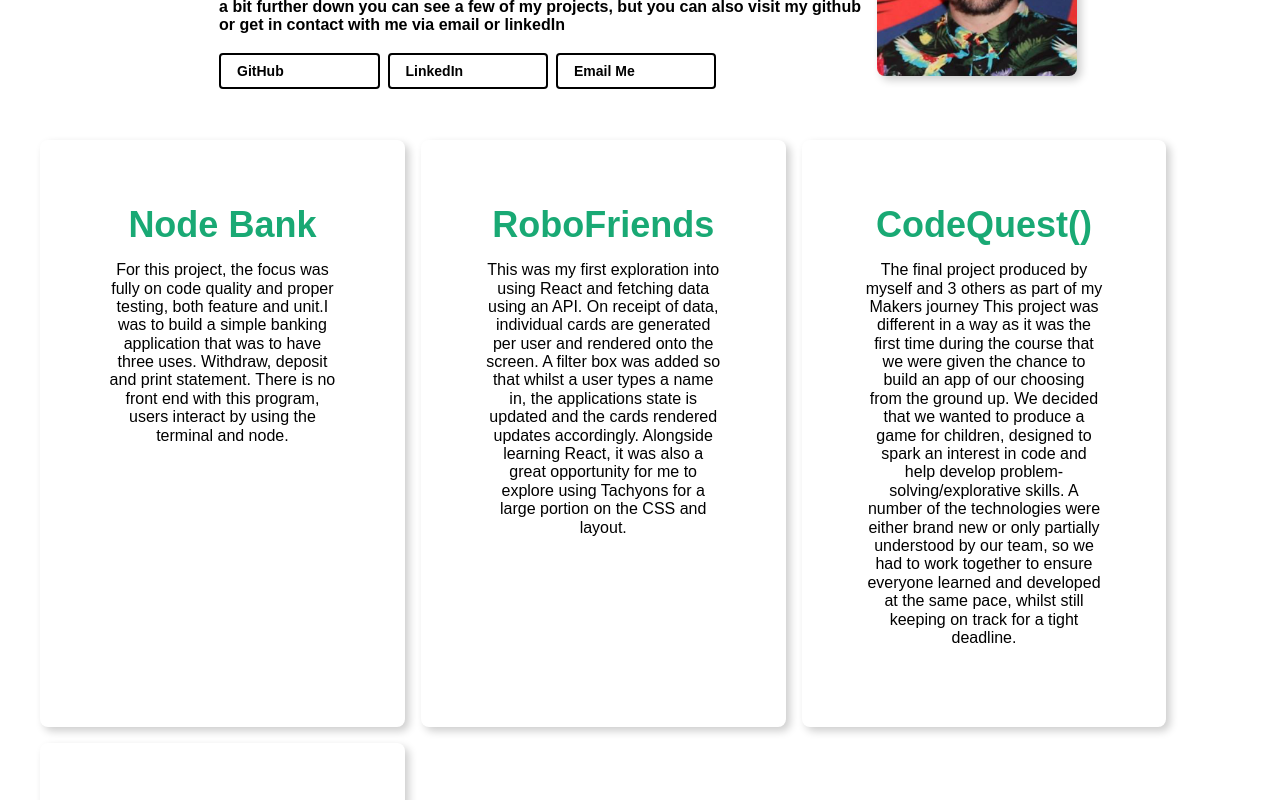
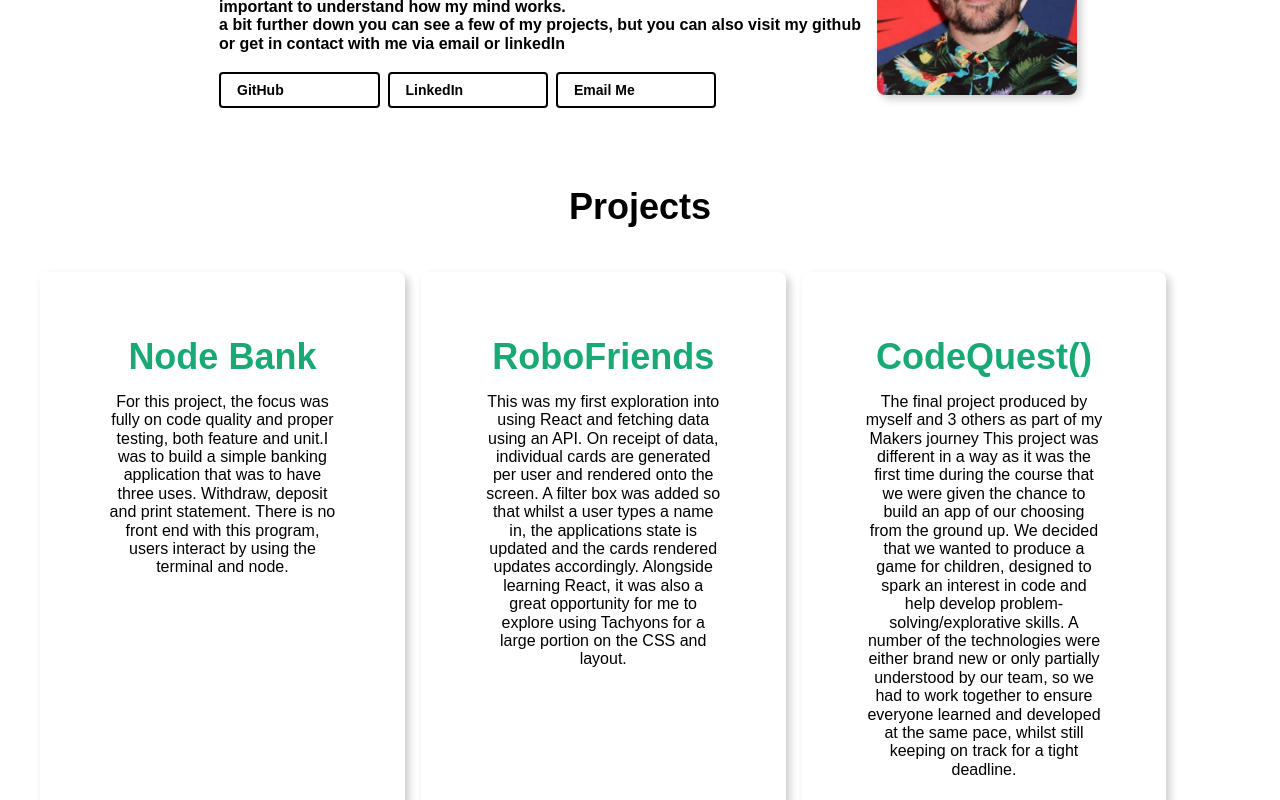
Before and after one commit to ChrisCooney05/portfolio_site, a React (Create React App) app: page / in a window 1280 px wide. Shown: the part 660-1460 px from the top of the page. Built offline with nearby package versions, Linux system fonts and the light colour scheme.

Commit message:
ready to merge section happy with site overall, will make a new one in the future

```diff
--- a/src/components/App.js
+++ b/src/components/App.js
@@ -9,7 +9,7 @@ class App extends Component {
   render() {
     return (
       <div className='pa3 pa4-ns'>
-        <Intro /><br />
+        <Intro /><br /><br />
         <AboutMe /><br />
         <ProjectList />
       </div>
--- a/src/components/ProjectList.js
+++ b/src/components/ProjectList.js
@@ -10,7 +10,14 @@ class ProjectList extends Component {
         <Project key={i} title={project.title} description={project.description} link={project.link} />
       );
     })
-    return <div className='tc flex flex-wrap animate__animated animate__fadeIn animate__delay-4s'>{projectList}</div>
+    return (
+      <div className='animate__animated animate__fadeIn animate__delay-4s'>
+        <p className='f2 b tc'>Projects</p>
+        <div className='tc flex flex-wrap'>
+          {projectList}
+        </div>
+      </div>
+    )
   }
 }
 
```
